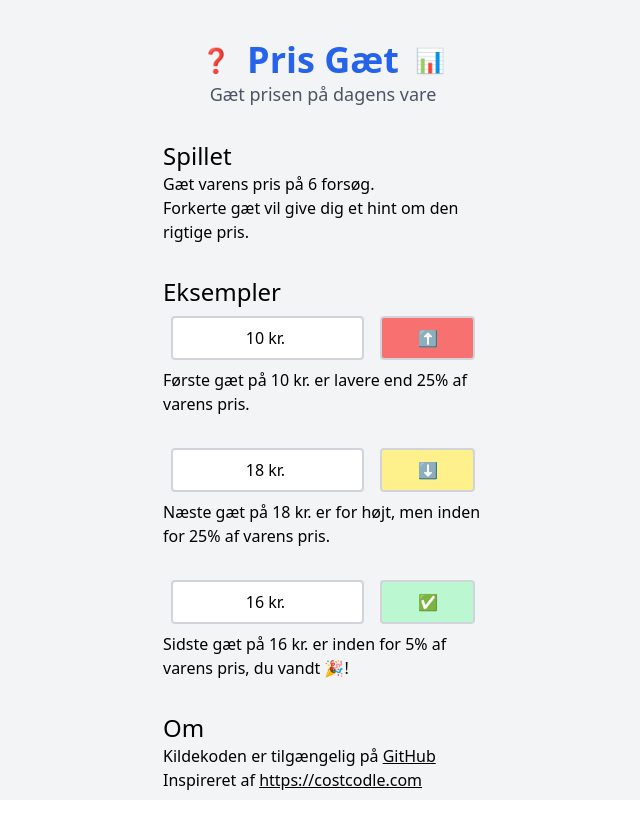
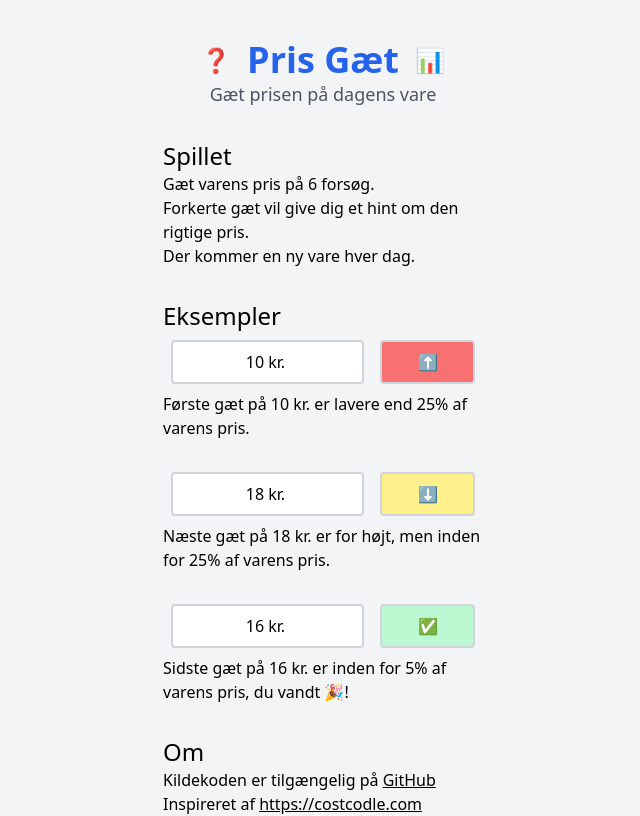
Before and after one commit to bjarke-xyz/prisdle, a React (Vite) app: page /help in a window 1280 px wide. Shown: the whole page, without its empty margins (317-957 px from the left). Built offline with nearby package versions, Linux system fonts and the light colour scheme.

Commit message:
help page

```diff
--- a/src/pages/help-page.tsx
+++ b/src/pages/help-page.tsx
@@ -10,6 +10,7 @@ export const HelpPage: React.FC = () => {
                 <h3 className="text-2xl">Spillet</h3>
                 <p>Gæt varens pris på {guessAttempts} forsøg.</p>
                 <p>Forkerte gæt vil give dig et hint om den rigtige pris.</p>
+                <p>Der kommer en ny vare hver dag.</p>
 
                 <h3 className="text-2xl mt-8">Eksempler</h3>
                 <PrevGuesses guesses={[{ dir: 'up', guess: 10 }]} />
```
